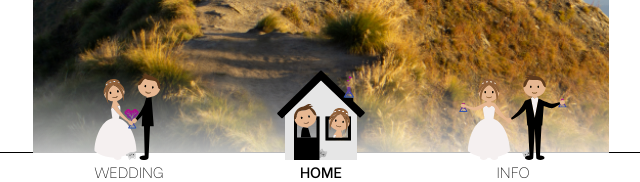
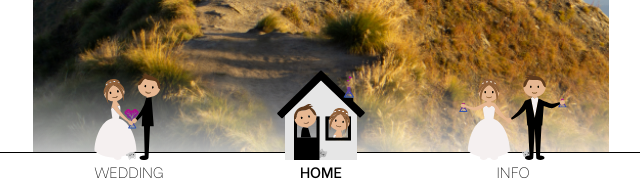
Before and after one commit to Schayik/pimellie, a Vue app: page / in a window 1280 px wide. Shown: the part 618-800 px from the top of the page, without its empty margins (319-959 px from the left). Built offline with nearby package versions, Linux system fonts and the light colour scheme.

Commit message:
fix menu border

```diff
--- a/src/App.vue
+++ b/src/App.vue
@@ -59,7 +59,7 @@ nav {
       background-color: white;
       height: 30px;
 
-      z-index: -1;
+      z-index: 3;
     }
     > a {
       display: flex;
@@ -68,6 +68,8 @@ nav {
 
       text-decoration: none;
       color: black;
+
+      z-index: 4;
 
       > .icon {
         width: 108px;
```
